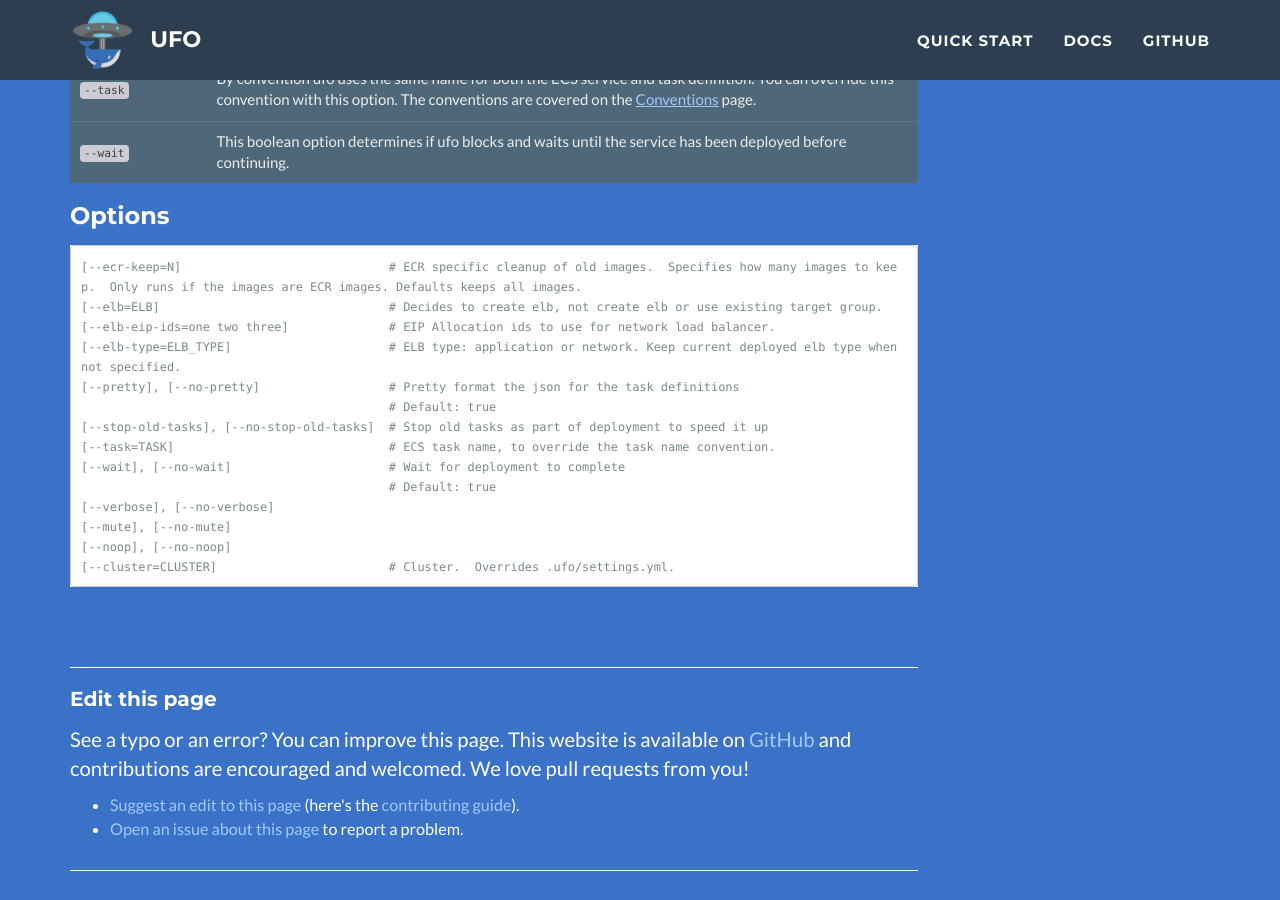
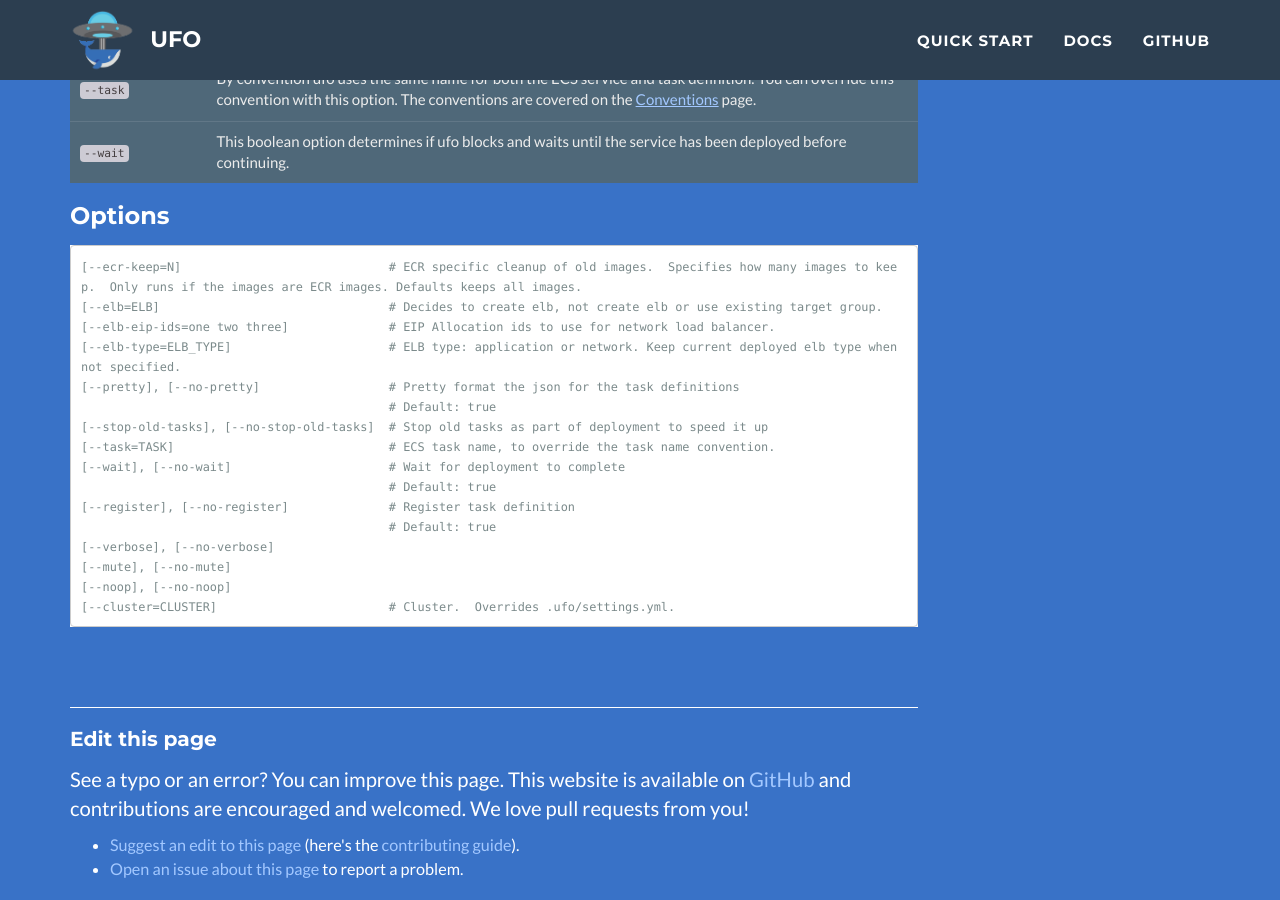
Before and after one commit to boltops-tools/ufo, a Jekyll site: the page built from docs/_reference/ufo-deploy.md, in a window 1280 px wide and 900 px high, scrolled down 1513 px. Built offline with Jekyll 4.4.1, drawn with Linux system fonts in a browser that asks for light colours.

Commit message:
docs updated by circleci

```diff
--- a/docs/_reference/ufo-deploy.md
+++ b/docs/_reference/ufo-deploy.md
@@ -52,6 +52,8 @@ The `ufo ships`, `ufo ship`, `ufo deploy` command support the same options. The
 [--task=TASK]                              # ECS task name, to override the task name convention.
 [--wait], [--no-wait]                      # Wait for deployment to complete
                                            # Default: true
+[--register], [--no-register]              # Register task definition
+                                           # Default: true
 [--verbose], [--no-verbose]
 [--mute], [--no-mute]
 [--noop], [--no-noop]
```
